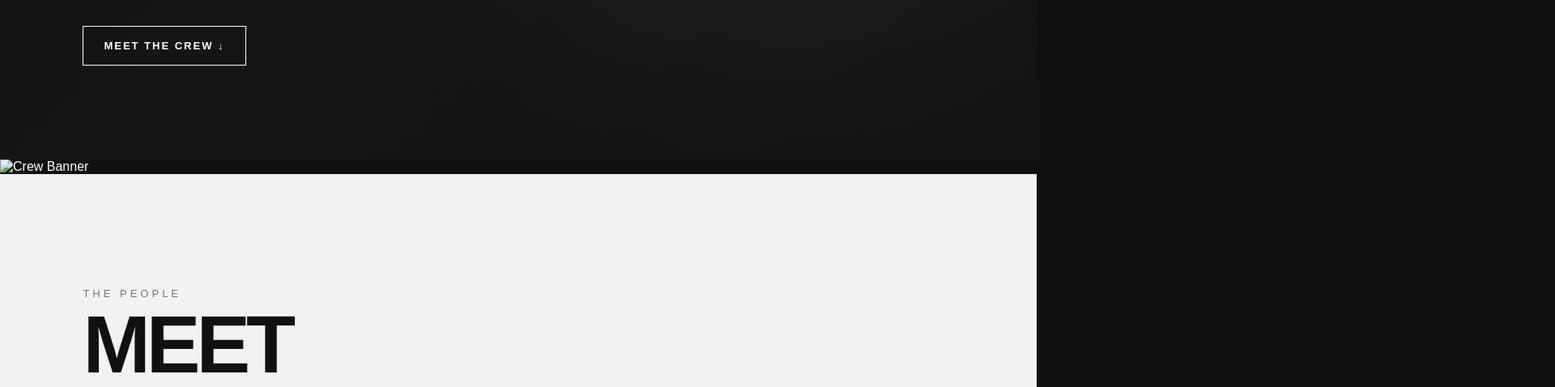
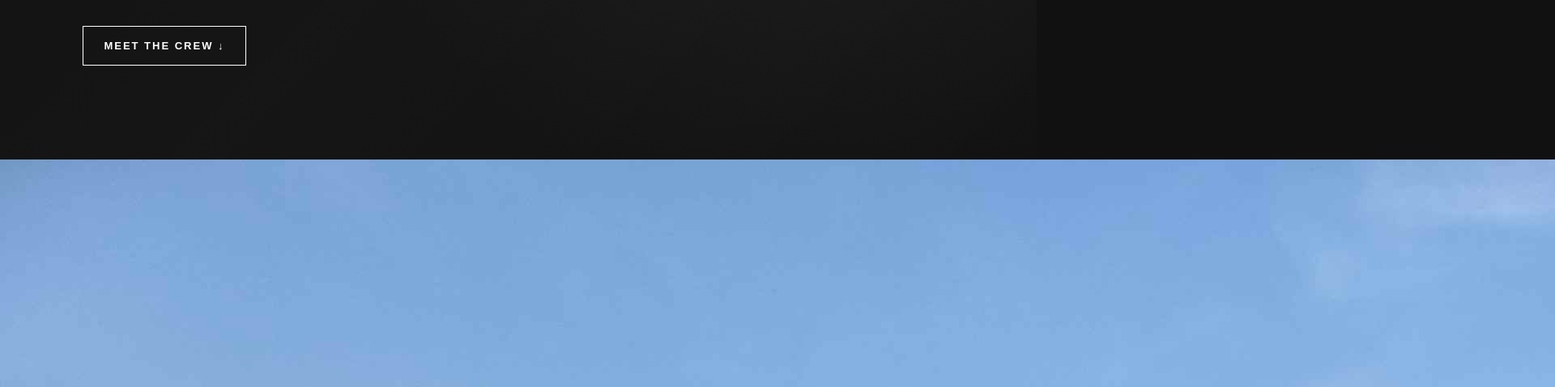
Before and after one commit to Jars3511/My-Crew-Website, a plain HTML site: page index.html in a window 1280 px wide. Shown: the part 603-1081 px from the top of the page at 81% size, 1920 px wide, since content can reach past the window. Drawn offline with Linux system fonts and the light colour scheme.

Commit message:
Update banner image source in index.html

```diff
--- a/index.html
+++ b/index.html
@@ -55,7 +55,7 @@
 
     <section class="banner">
 
-        <img src="banner.jpg" alt="Crew Banner">
+        <img src="20260815_193505.jpg" alt="Crew Banner">
 
     </section>
 
```
